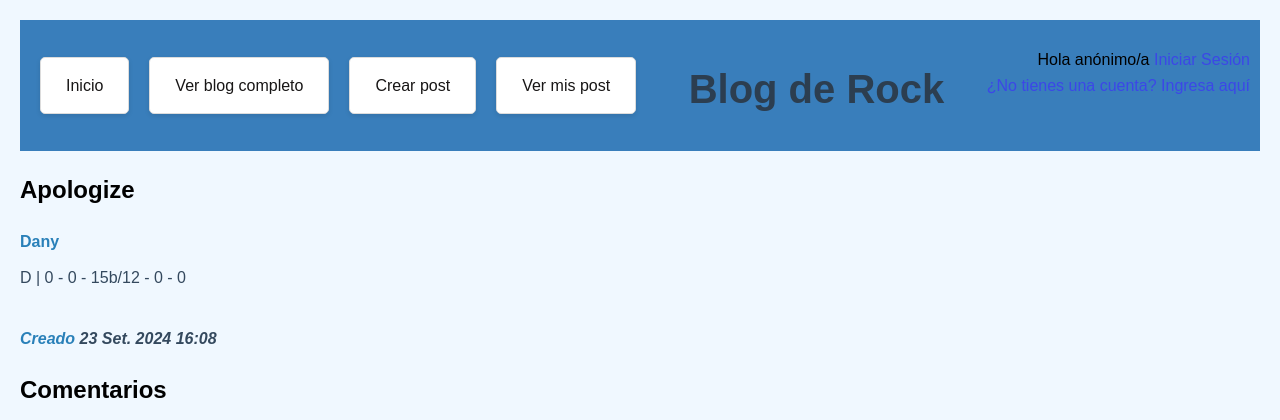
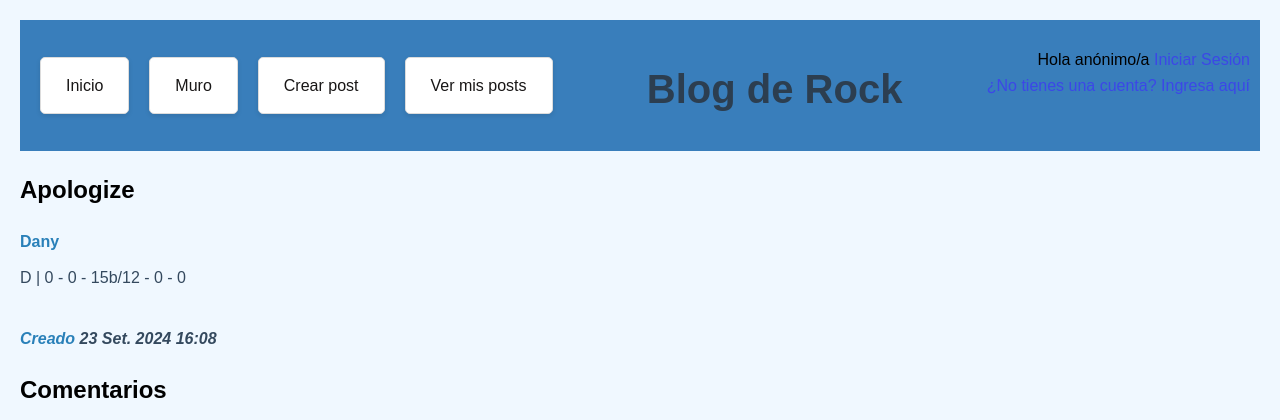
Before and after one commit to ValentinoViento/Blog, a Django app: a page that uses blog/templates/navbar.html in a window 1280 px wide. Shown: the top 420 px of the page. Run offline with Django 4.2, Linux system fonts and the light colour scheme; data comes from the database, SQL or seed files in the repository; both versions use the stored data as it was after the commit; some libraries are stand-ins or nearby versions.

Commit message:
Terminado y comentado

```diff
--- a/blog/middleware.py
+++ b/blog/middleware.py
@@ -1,7 +1,7 @@
 from typing import Any
 
 
-class LoggingMiddleware:
+class RequestLogMiddleware:
     def __init__(self, get_response):
         self.get_response = get_response
 
--- a/blog/models.py
+++ b/blog/models.py
@@ -7,13 +7,13 @@ from django.utils.text import slugify
 class Blog(models.Model):
     autor = models.ForeignKey(User, on_delete=models.CASCADE)
     titulo = models.CharField(max_length=200)
-    slug = models.SlugField(max_length=255, unique=True, blank=True)
+    slug = models.SlugField(max_length=255, unique=True, blank=True)                    #utilización de slug para identificar de manera única cada post. Ideal para el uso de Blogs(en este caso, esencial)
     texto = models.CharField(max_length=1000, db_index=True, unique=True, blank=True)  # usar TextField si necesito más texto
     fechaCreado = models.DateTimeField(auto_now_add=True)
 
-    def save(self, *args, **kwargs):
+    def save(self, *args, **kwargs):                    #función para establecer un slug, en caso de no haberse creado previamente de manera manual
         if not self.slug:
-            self.slug = slugify(self.titulo)
+            self.slug = slugify(self.titulo)                #slugify, función para crear un slug tomando cómo referencia (en este caso, el título) y creando una cadena de caracteres ASCII en minúscula y guiones (-)
         super(Blog, self).save(*args, **kwargs)
 
     def __str__(self):
@@ -21,7 +21,7 @@ class Blog(models.Model):
 
 
 class Comentarios(models.Model):
-    blog = models.ForeignKey('Blog', on_delete=models.CASCADE, related_name='comentarios')
+    blog = models.ForeignKey('Blog', on_delete=models.CASCADE, related_name='comentarios')              #blog obligatorio, para poder identificar cada post y los comentarios en los correspondientes
     autor = models.ForeignKey(User, on_delete=models.CASCADE)
     texto = CKEditor5Field('Comentario', config_name='coment', blank=True)
     fechaCreado = models.DateTimeField(auto_now_add=True)
--- a/blog/templates/blog_contenido.html
+++ b/blog/templates/blog_contenido.html
@@ -10,10 +10,11 @@
     <h2>{{ blog.titulo }}</h2>
     <p><b>{{ blog.autor.username|capfirst }}</b></p>
     <p>{{ blog.texto|safe }}</p>
-    <p><br><b><i>Creado</b> {{ blog.fechaCreado}}</i></p>
+    <p><br><b><i>Creado</b> {{ blog.fechaCreado}}</i></p>                   <!--descripción detallada del post seleccionado-->
 
 
 
+    <!--sección de comentarios-->
     {% if comentarios %}
     <h2>Comentarios</h2>
         <ul>
--- a/blog/templates/confirmar_eliminacion.html
+++ b/blog/templates/confirmar_eliminacion.html
@@ -12,7 +12,7 @@
         <h2>{{ post.titulo }}</h2>
         <p><b>Autor</b> {{ post.autor.username|capfirst }}</p>
         <p>{{ post.texto|safe }}</p>
-        <p><br><b><i>Creado</b> {{ post.fechaCreado}}</i></p>
+        <p><br><b><i>Creado</b> {{ post.fechaCreado}}</i></p>               <!--Información del post, o los posts, a eliminar-->
     </li>
     {% endfor %}
 </ul>
--- a/blog/templates/home.html
+++ b/blog/templates/home.html
@@ -5,5 +5,7 @@
 {% block header %}{% endblock %}
 
 {%block content%}
-
+<b><p>Sean Bienvenidos/as a mi trabajo práctico 3. </p>
+    <p>En este blog de rock, tendrán la posibilidad de vivir y utilizar los blogs de antes, con estilos y colores modernos.</p>
+    <p>Para más información de la página, visite <a href="https://github.com/ValentinoViento/Blog"><i>https://github.com/ValentinoViento/Blog</i></a> </p> </b>
 {%endblock%}
--- a/blog/templates/mis_posts.html
+++ b/blog/templates/mis_posts.html
@@ -14,7 +14,7 @@
             <input type="checkbox" name="seleccion" value="{{ post.pk }}">
             <b>Titulo </b>{{ post.titulo }}
             <br><br> {{post.texto }}
-            <br><i>Creado {{ post.fechaCreado}}</i>
+            <br><i>Creado {{ post.fechaCreado}}</i>                             <!--posts de cada usuario, con la posibilidad de eliminarlos-->
         </li>
         {% endfor %}
     </ul>
--- a/blog/templates/navbar.html
+++ b/blog/templates/navbar.html
@@ -1,8 +1,8 @@
 <nav>
     <ul>
         <li><a href="{%url 'home'%}">Inicio</a></li>
-        <li><a href="{%url 'ver_blog'%}">Ver blog completo</a></li>
+        <li><a href="{%url 'ver_blog'%}">Muro</a></li>
         <li><a href="{%url 'crear_post'%}">Crear post</a></li>
-        <li><a href="{%url 'mis_posts'%}">Ver mis post</a></li>
+        <li><a href="{%url 'mis_posts'%}">Ver mis posts</a></li>
     </ul>
 </nav>
--- a/blog/templates/ver_blog.html
+++ b/blog/templates/ver_blog.html
@@ -22,6 +22,8 @@
         {% endfor %}
     </ul>
 
+
+
     <!--Paginación-->
 
     {% if page_obj.has_other_pages %}
--- a/blog/views.py
+++ b/blog/views.py
@@ -7,10 +7,8 @@ from django.contrib.auth.forms import UserCreationForm
 from django import forms
 from django.contrib.messages import success
 from django_ckeditor_5.widgets import CKEditor5Widget
-from django.core import paginator
 
 
-# Create your views here.
 
 class RegistroUsuario(CreateView):
     template_name = 'registration/registro.html'   #por defecto se deja en template y se llama de manera normal, por separarlo y unificar el login/registro, lo modifico a la ruta "/registration" y lo llamo la ruta de esta manera
@@ -56,20 +54,19 @@ class BlogContenido(DetailView):
     model = Blog
     template_name = 'blog_contenido.html'
 
-    def get_context_data(self, **kwargs):
-        context = super().get_context_data(**kwargs)
+    def get_context_data(self, **kwargs):                           #método heredado de la clase View, para renderizar y procesar vistas
+        context = super().get_context_data(**kwargs)            #context = diccionario | **kwargs = argumentos claves
 
         if self.object:
-            context['comentarios'] = self.object.comentarios.all()          #mira los objetos con este context en este post
-            context['form'] = ComentarioForm()
-        context['blog_content'] = self.object.texto     #agrega el context al post
+            context['comentarios'] = self.object.comentarios.all()          #si existe, se basa en la clave 'comentarios'
+            context['form'] = ComentarioForm()                              #se crea con el formulario de más abajo
+        context['blog_content'] = self.object.texto             #agrega el context al post
         return context
 
-    def post(self, request, *args, **kwargs):
-        # No se necesita el argumento 'slug' aquí
-        self.object = self.get_object()
+    def post(self, request):
+        self.object = self.get_object()                 #recibe y almacena el objeto pedido
         form = ComentarioForm(request.POST)
-        if form.is_valid():
+        if form.is_valid():                             #comprobación del formulario válido, agregado tras algún error pasado
             comentario = form.save(commit=False)
             comentario.blog = self.object
             comentario.autor = request.user
@@ -83,8 +80,8 @@ class ComentarioForm(forms.ModelForm):
         model = Comentarios
         fields = ['texto']
         widgets = {
-            'blog': forms.HiddenInput(),
-        }
+            'blog': forms.HiddenInput(),                #se esconde el "blog" de comentarios, para no mostrarse a la hora de crear un comentario
+        }                                               #solía salir cómo opción a elegir el post a comentar, y era innecesario ya que el comentario tenía la "id" del post
 
 
 
@@ -114,7 +111,6 @@ class MisPosts(LoginRequiredMixin, View):
 
 
 
-
 #vista home
 def home_view(request):
     return render(request, 'home.html')
--- a/config/settings.py
+++ b/config/settings.py
@@ -51,7 +51,7 @@ MIDDLEWARE = [
     'django.contrib.auth.middleware.AuthenticationMiddleware',
     'django.contrib.messages.middleware.MessageMiddleware',
     'django.middleware.clickjacking.XFrameOptionsMiddleware',
-    'blog.middleware.LoggingMiddleware',
+    'blog.middleware.RequestLogMiddleware',
 ]
 
 ROOT_URLCONF = 'config.urls'
```
Also changed, not shown: db.sqlite3.
